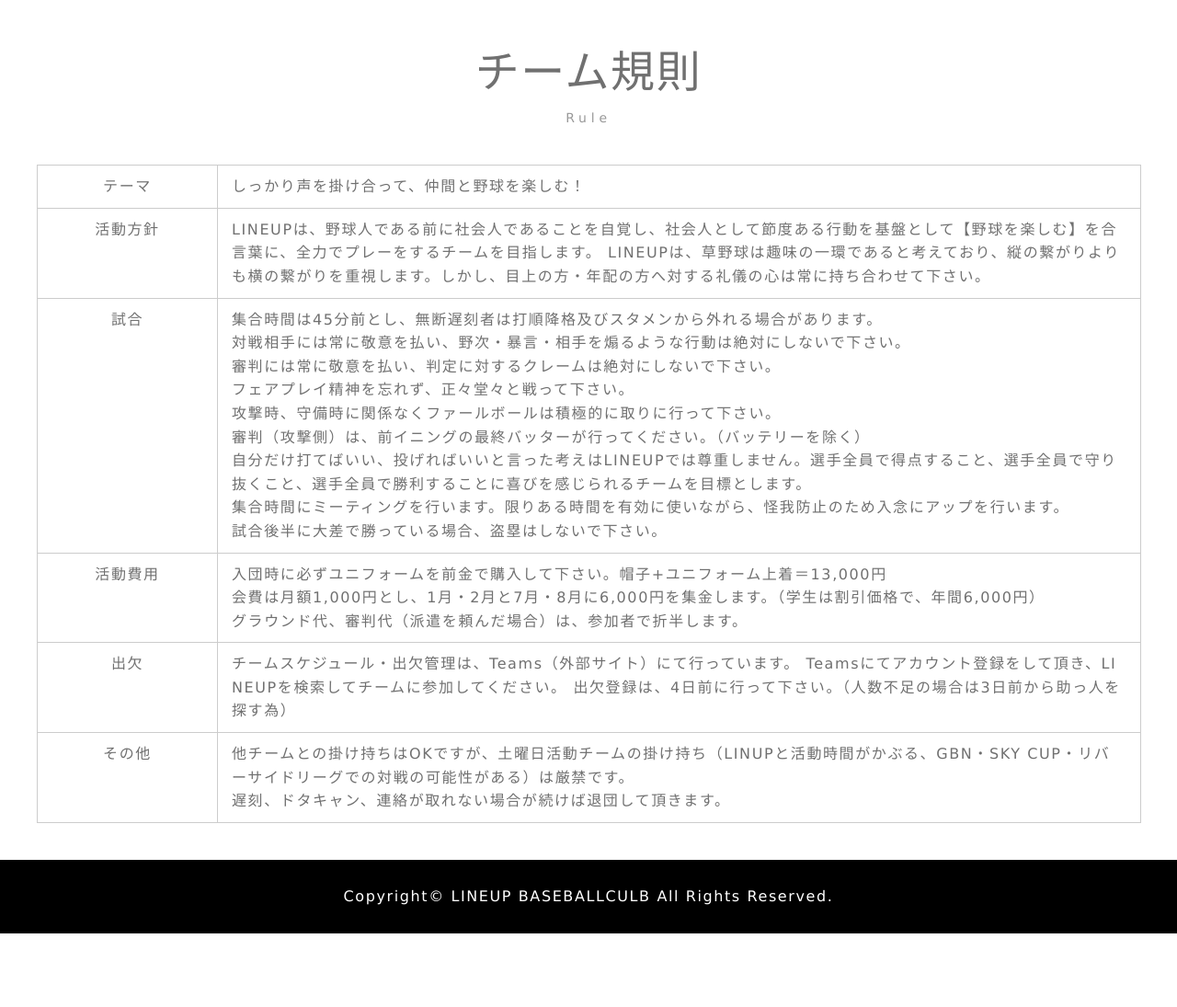
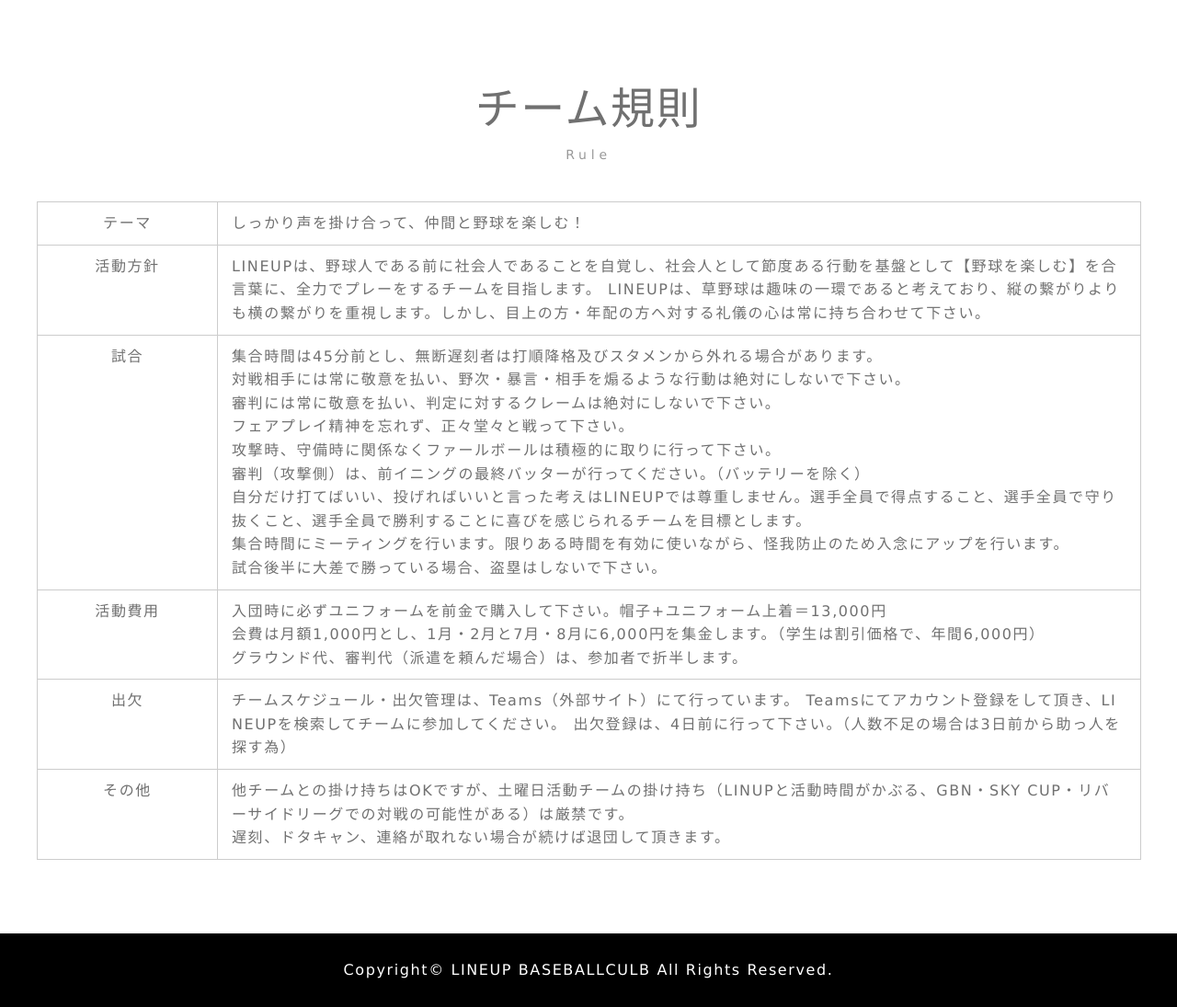
Before and after one commit to shimanamisan/lineup, a PHP site: page /rule.html in a window 1280 px wide. Shown: the part 100-1195 px from the top of the page at 92% size. Before the commit the page ends 1115 px from the top, so only its background shows below. Run offline with PHP 8.4, Linux system fonts and the light colour scheme; some libraries are stand-ins or nearby versions.

Commit message:
チーム規則のメインとなるレイアウトとヘッダーを修正

```diff
--- a/src/scss/layout/_main.scss
+++ b/src/scss/layout/_main.scss
@@ -4,7 +4,7 @@
   &__rule{
     max-width: 1200px;
     margin: 0 auto;
-    padding-top: 40px;
+    padding-top: 100px;
     padding-bottom: 40px;
   }
 }
--- a/src/scss/object/component/project/_rule.scss
+++ b/src/scss/object/component/project/_rule.scss
@@ -1,10 +1,10 @@
 .p-rule {
+  padding-top: 80px;
+  padding-bottom: 40px;
   &__header {
     background-color: rgba(0, 0, 0, 0.6);
-    position: static;
   }
   &__table {
-
     width: 100%;
     border: 1px #ccc solid;
     word-break: break-all;
```
Also changed, not shown: dist/css/style.css.
